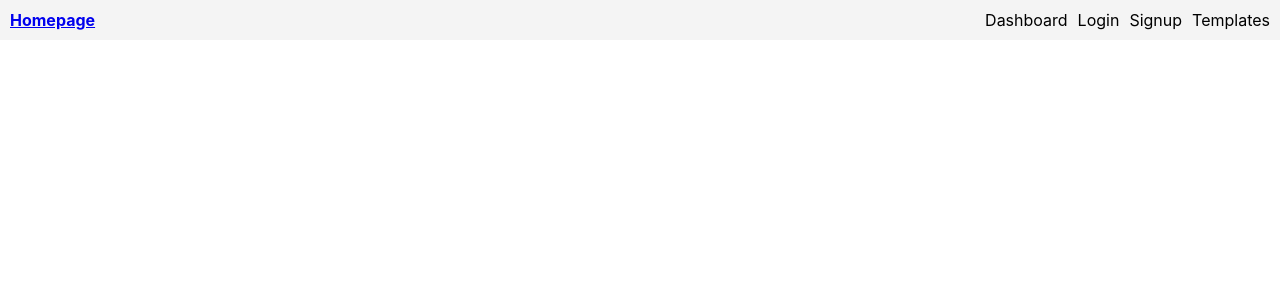
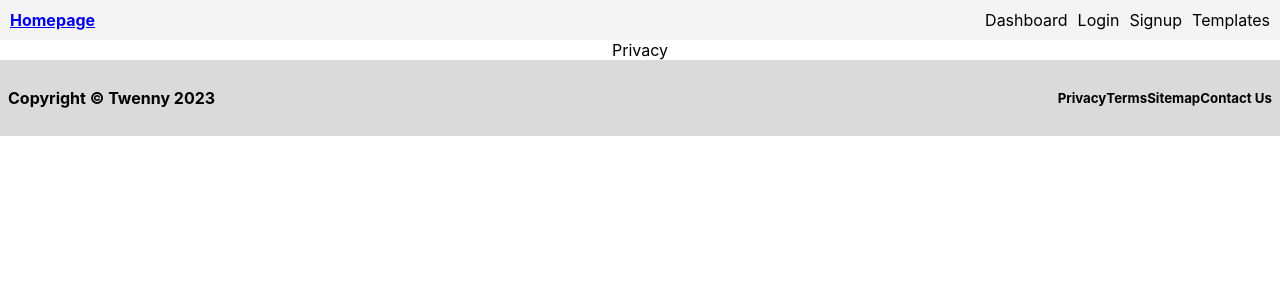
Before and after one commit to DeeJJx/signup_update, a React (Create React App) app in the folder frontend/: page /privacy in a window 1280 px wide. Shown: the top 300 px of the page. Built offline with nearby package versions, Linux system fonts and the light colour scheme.

Commit message:
updated App to include footer component and CSS

```diff
--- a/frontend/src/App.css
+++ b/frontend/src/App.css
@@ -123,6 +123,28 @@
 
 
 /* navbar */
+
+/* footer */
+
+.footer {
+  background-color: #dadada;
+  align-items: center;
+  margin-top: auto;
+  padding: 8px;
+  display: flex;
+  justify-content: space-between;
+}
+
+.footer-left {
+  font-weight: bold
+}
+
+.footer-right {
+  display: flex;
+  justify-content: space-evenly;
+}
+
+/* footer */
 
 /*templates */
 .item-list {
--- a/frontend/src/App.js
+++ b/frontend/src/App.js
@@ -11,6 +11,7 @@ import Templates from './pages/Templates';
 import Checkout from './pages/Checkout';
 import OrderPreview from './pages/OrderPreview';
 import OrderSuccess from './pages/OrderSuccess';
+import Privacy from './pages/Privacy';
 
 
 //templates
@@ -19,6 +20,7 @@ import Bricky from './components/templates/Bricky';
 //components
 import Navbar from './components/Navbar';
 import StripeMessage from './components/StripeMessage';
+import Footer from './components/Footer';
 
 function App() {
 
@@ -91,9 +93,14 @@ function App() {
               path='/order-preview'
               element={<OrderPreview />}
               />
+              <Route
+              path='/privacy'
+              element={<Privacy />}
+              />
           </Routes>
         </div>
       </BrowserRouter>
+      <Footer />
     </div>
   );
 }
--- /dev/null
+++ b/frontend/src/pages/Privacy.js
@@ -0,0 +1,9 @@
+const Privacy = () => {
+    return (
+        <div>
+            Privacy
+        </div>
+    )
+}
+
+export default Privacy;
```
